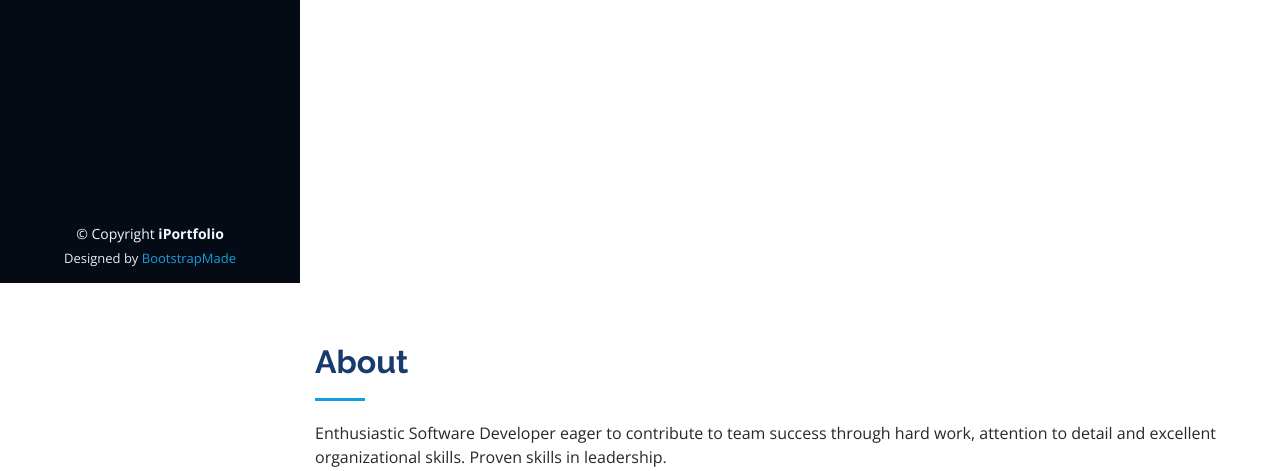
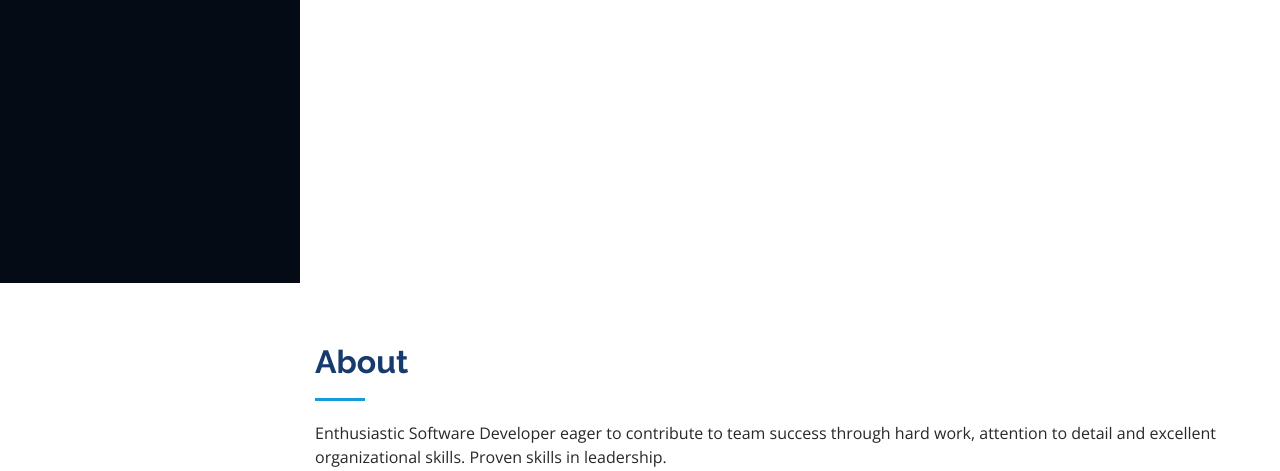
Before and after one commit to goyal-aman/portfolio, a Django app: page / in a window 1280 px wide. Shown: the part 517-988 px from the top of the page. Run offline with Django 3.2, Linux system fonts and the light colour scheme; some libraries are stand-ins or nearby versions.

Commit message:
updated base.html

```diff
--- a/landingpage/templates/landingpage/base.html
+++ b/landingpage/templates/landingpage/base.html
@@ -94,20 +94,6 @@
     {% block content %}
     {% endblock content %}
     <!-- ======= Footer ======= -->
-    <footer id="footer">
-        <div class="container">
-            <div class="copyright">
-                &copy; Copyright <strong><span>iPortfolio</span></strong>
-            </div>
-            <div class="credits">
-                <!-- All the links in the footer should remain intact. -->
-                <!-- You can delete the links only if you purchased the pro version. -->
-                <!-- Licensing information: https://bootstrapmade.com/license/ -->
-                <!-- Purchase the pro version with working PHP/AJAX contact form: https://bootstrapmade.com/iportfolio-bootstrap-portfolio-websites-template/ -->
-                Designed by <a href="https://bootstrapmade.com/">BootstrapMade</a>
-            </div>
-        </div>
-    </footer><!-- End  Footer -->
 
     <a href="#" class="back-to-top"><i class="icofont-simple-up"></i></a>
 
```
